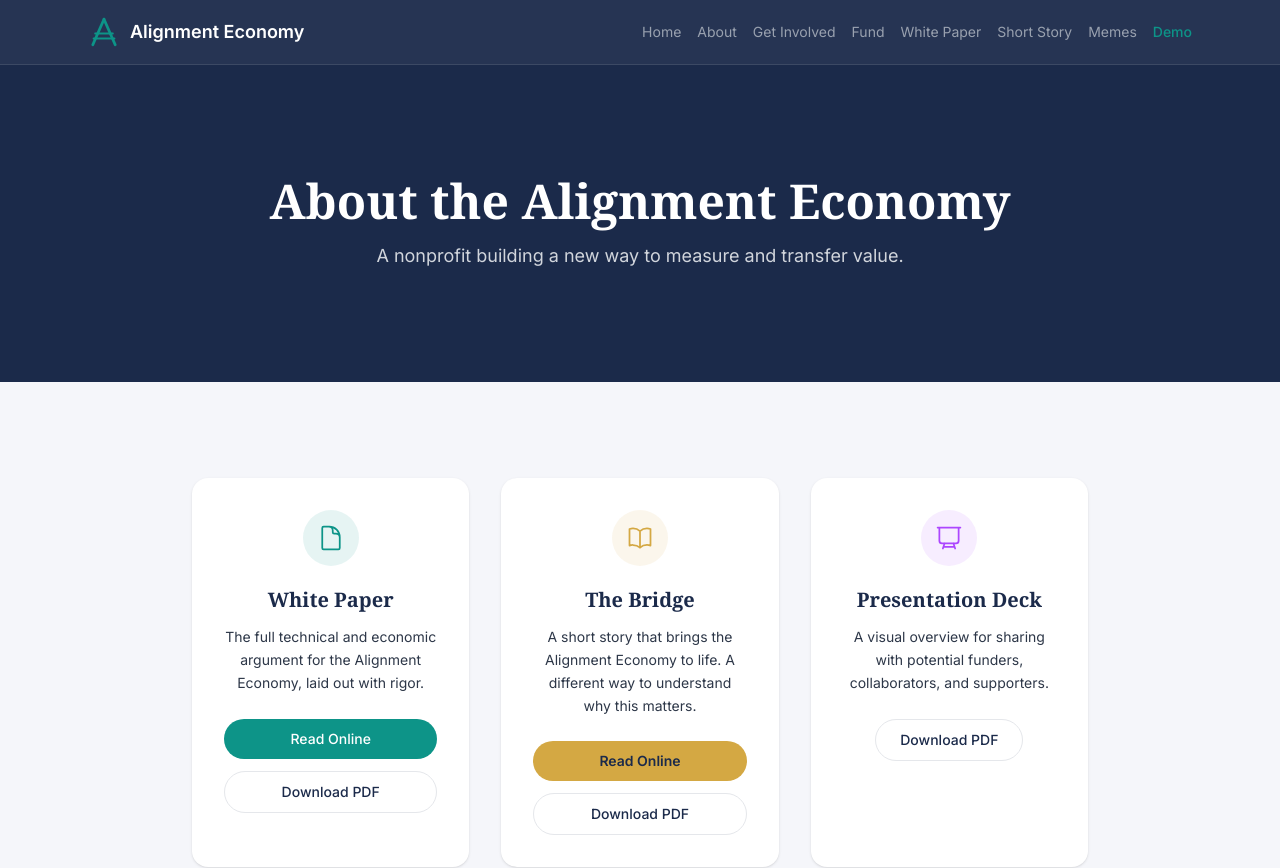
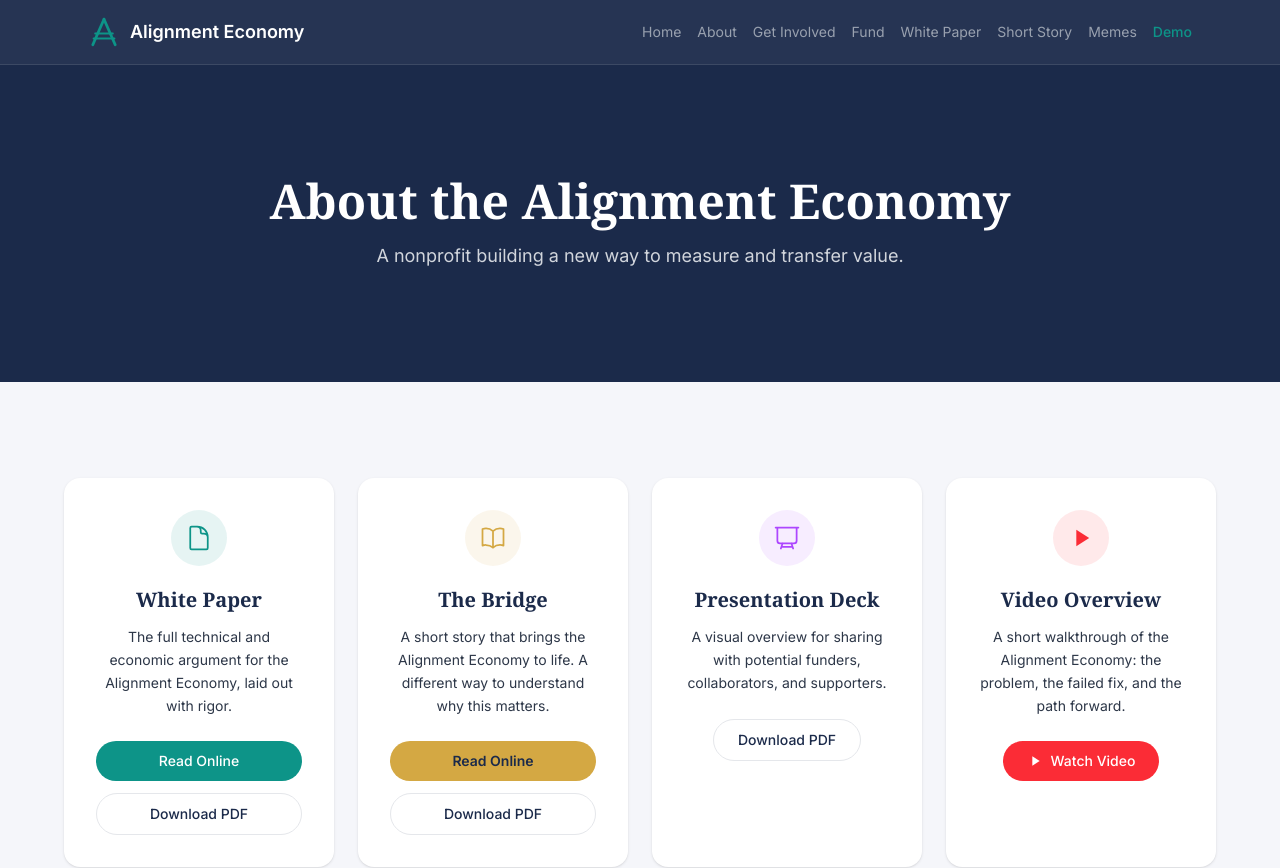
Before and after one commit to mattfmccormick/alignment-economy, a Next.js app: page /about in a window 1280 px wide. Shown: the top 868 px of the page. Built offline with nearby package versions, Linux system fonts and the light colour scheme.

Commit message:
Add Video Overview card on About page with YouTube modal player

```diff
--- a/src/app/about/page.tsx
+++ b/src/app/about/page.tsx
@@ -1,5 +1,6 @@
 import Link from "next/link";
 import { SubpageNav, SubpageFooter } from "@/components/site-nav";
+import { VideoModalTrigger } from "@/components/video-modal";
 
 export const metadata = {
   title: "About | The Alignment Economy",
@@ -23,7 +24,7 @@ export default function AboutPage() {
 
         {/* Documents */}
         <section className="py-16 md:py-24 px-6">
-          <div className="max-w-4xl mx-auto grid md:grid-cols-3 gap-8">
+          <div className="max-w-6xl mx-auto grid sm:grid-cols-2 lg:grid-cols-4 gap-6">
             {/* White Paper */}
             <div className="bg-white rounded-2xl p-8 text-center shadow-sm hover:shadow-md transition-shadow">
               <div className="w-14 h-14 rounded-full bg-ae-teal/10 flex items-center justify-center mx-auto mb-5">
@@ -81,6 +82,14 @@ export default function AboutPage() {
                 Download PDF
               </a>
             </div>
+
+            {/* Video Overview */}
+            <VideoModalTrigger
+              youtubeId="CnSxqJ-fps4"
+              title="Video Overview"
+              description="A short walkthrough of the Alignment Economy: the problem, the failed fix, and the path forward."
+              label="Watch Video"
+            />
           </div>
         </section>
       </main>
--- /dev/null
+++ b/src/components/video-modal.tsx
@@ -0,0 +1,88 @@
+"use client";
+
+import { useEffect, useState } from "react";
+
+type VideoModalProps = {
+  youtubeId: string;
+  label?: string;
+  title?: string;
+  description?: string;
+};
+
+export function VideoModalTrigger({
+  youtubeId,
+  label = "Watch Video",
+  title = "Video Overview",
+  description = "A short video walkthrough of the Alignment Economy: the problem, the failed fix, and the path forward.",
+}: VideoModalProps) {
+  const [open, setOpen] = useState(false);
+
+  // Close on ESC, lock body scroll while open
+  useEffect(() => {
+    if (!open) return;
+    const onKey = (e: KeyboardEvent) => {
+      if (e.key === "Escape") setOpen(false);
+    };
+    window.addEventListener("keydown", onKey);
+    const prevOverflow = document.body.style.overflow;
+    document.body.style.overflow = "hidden";
+    return () => {
+      window.removeEventListener("keydown", onKey);
+      document.body.style.overflow = prevOverflow;
+    };
+  }, [open]);
+
+  return (
+    <>
+      {/* Card */}
+      <div className="bg-white rounded-2xl p-8 text-center shadow-sm hover:shadow-md transition-shadow">
+        <div className="w-14 h-14 rounded-full bg-red-500/10 flex items-center justify-center mx-auto mb-5">
+          <svg className="w-7 h-7 text-red-500" fill="currentColor" viewBox="0 0 24 24">
+            <path d="M8 5v14l11-7z" />
+          </svg>
+        </div>
+        <h3 className="font-heading text-xl font-bold text-ae-navy mb-3">{title}</h3>
+        <p className="text-ae-slate text-sm leading-relaxed mb-6">{description}</p>
+        <button
+          onClick={() => setOpen(true)}
+          className="bg-red-500 text-white px-6 py-2.5 rounded-full font-medium text-sm hover:bg-red-600 transition-colors inline-flex items-center gap-2"
+        >
+          <svg className="w-4 h-4" fill="currentColor" viewBox="0 0 24 24">
+            <path d="M8 5v14l11-7z" />
+          </svg>
+          {label}
+        </button>
+      </div>
+
+      {/* Modal */}
+      {open && (
+        <div
+          className="fixed inset-0 z-[100] bg-black/80 backdrop-blur-sm flex items-center justify-center p-4"
+          onClick={() => setOpen(false)}
+        >
+          <button
+            aria-label="Close video"
+            onClick={() => setOpen(false)}
+            className="absolute top-4 right-4 text-white/80 hover:text-white p-2 rounded-full hover:bg-white/10 transition-colors"
+          >
+            <svg className="w-6 h-6" fill="none" viewBox="0 0 24 24" stroke="currentColor" strokeWidth={2}>
+              <path strokeLinecap="round" strokeLinejoin="round" d="M6 18L18 6M6 6l12 12" />
+            </svg>
+          </button>
+          <div
+            className="w-full max-w-4xl aspect-video bg-black rounded-xl overflow-hidden shadow-2xl"
+            onClick={(e) => e.stopPropagation()}
+          >
+            <iframe
+              className="w-full h-full"
+              src={`https://www.youtube.com/embed/${youtubeId}?autoplay=1&rel=0`}
+              title={title}
+              allow="accelerometer; autoplay; clipboard-write; encrypted-media; gyroscope; picture-in-picture; web-share"
+              allowFullScreen
+            />
+          </div>
+        </div>
+      )}
+    </>
+  );
+}
```
